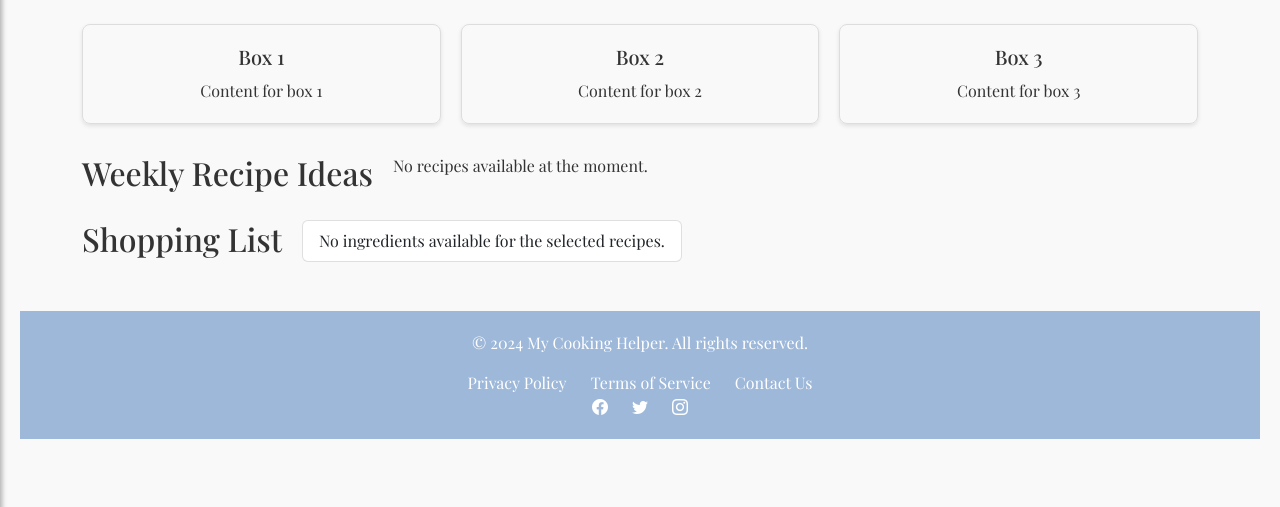
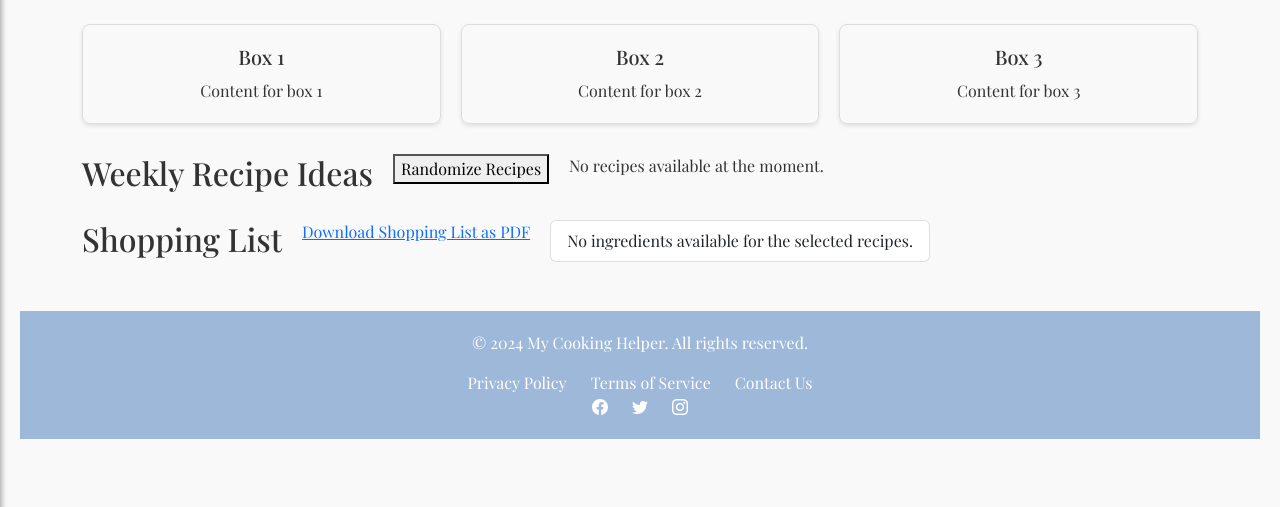
Before and after one commit to rworsham/My_Cooking_Helper_Django, a Django app: page /dashboard in a window 1280 px wide. Shown: the part 108-615 px from the top of the page. Run offline with Django 5.2, Linux system fonts and the light colour scheme; the visitor is signed in with stand-in values (Sample User, id 1); data that the repository does not hold is empty; some web fonts are replaced.

Commit message:
moved get_random_recipes to cooking_data/utils for consistency. Added PDF option for shopping list. Expanded view for dashboard to save recipes in session and give the ability to generate a new set of recipes with a new shopping list.

```diff
--- a/my_cooking_helper/cooking_data/utils.py
+++ b/my_cooking_helper/cooking_data/utils.py
@@ -1,5 +1,10 @@
 from django.db.models import Avg, Max
 from .models import Recipe, RecipeCategory, Category
+from reportlab.lib.pagesizes import letter
+from reportlab.pdfgen import canvas
+from io import BytesIO
+import random
+
 
 def get_highest_rated_recipes(limit=3):
     max_rating = (
@@ -31,3 +36,34 @@ def get_highest_rated_recipes_per_category(limit=4):
         category_recipes[category.name] = recipes
 
     return category_recipes
+
+
+def get_random_recipes(num_recipes=7):
+    all_recipes = list(Recipe.objects.all())
+    num_recipes = min(num_recipes, len(all_recipes))
+    random_recipes = random.sample(all_recipes, num_recipes)
+    return random_recipes
+
+
+def generate_pdf(shopping_list):
+    buffer = BytesIO()
+    p = canvas.Canvas(buffer, pagesize=letter)
+    p.drawString(100, 750, "Shopping List")
+    y_position = 720
+    max_y_position = 50
+
+    for ingredient, quantity in shopping_list:
+        if y_position < max_y_position:
+            p.showPage()
+            p.setFont("Helvetica", 12)
+            p.drawString(100, 750, "Shopping List")
+            y_position = 720
+
+        p.drawString(100, y_position, f"{ingredient}")
+        y_position -= 20
+
+    p.showPage()
+    p.save()
+    pdf = buffer.getvalue()
+    buffer.close()
+    return pdf
--- a/my_cooking_helper/cooking_post/templates/dashboard.html
+++ b/my_cooking_helper/cooking_post/templates/dashboard.html
@@ -53,6 +53,10 @@
 
                     <div class="box-container">
                         <h2>Weekly Recipe Ideas</h2>
+                        <form method="get" action="{% url 'cooking_post:dashboard' %}">
+                            <input type="hidden" name="randomize" value="true">
+                            <button type="submit">Randomize Recipes</button>
+                        </form>
                         <div class="row">
                             {% for recipe in weekly_ideas %}
                                 <div class="col-md-4">
@@ -76,10 +80,11 @@
                     </div>
                     <div class="box-container">
                         <h2>Shopping List</h2>
+                        <a href="{% url 'cooking_post:dashboard' %}?pdf=true">Download Shopping List as PDF</a>
                         <ul class="list-group">
                             {% for ingredient, quantity in shopping_list %}
                                 <li class="list-group-item">
-                                    {{ ingredient }}: {{ quantity }}
+                                    {{ ingredient }}
                                 </li>
                             {% empty %}
                                 <li class="list-group-item">No ingredients available for the selected recipes.</li>
--- a/my_cooking_helper/cooking_post/views.py
+++ b/my_cooking_helper/cooking_post/views.py
@@ -9,7 +9,8 @@ from django.contrib.auth.decorators import login_required
 from collections import defaultdict
 from .forms import LoginForm, SignUpForm
 from cooking_data.models import Recipe, Rating, Category
-from cooking_data.utils import get_highest_rated_recipes, get_highest_rated_recipes_per_category
+from cooking_data.utils import get_highest_rated_recipes, get_highest_rated_recipes_per_category, generate_pdf, get_random_recipes
+
 
 def landing_page(request):
     context = {"featured_recipes": get_highest_rated_recipes(limit=3)}
@@ -26,6 +27,7 @@ def recipes(request):
         'page_obj': page_obj,
     }
     return render(request, "recipes.html", context)
+
 
 def recipe_detail(request, id):
     recipe = get_object_or_404(Recipe, id=id)
@@ -48,9 +50,11 @@ def recipe_detail(request, id):
 
     return render(request, 'recipe_detail.html', context)
 
+
 def featured_recipes(request):
     context = {"featured_recipes": get_highest_rated_recipes(), 'category_recipes': get_highest_rated_recipes_per_category()}
     return render(request, "featured_recipes.html", context)
+
 
 def search_recipes(request):
     query = request.GET.get('q')
@@ -58,6 +62,7 @@ def search_recipes(request):
     if query and len(query) < 80:
         results = Recipe.objects.filter(name__icontains=query)
     return render(request, 'search_recipes.html', {'results': results, 'query': query})
+
 
 def sign_up(request):
     context = {"sign_up_form": SignUpForm()}
@@ -107,16 +112,21 @@ def logout_user(request):
     logout(request)
     return redirect("cooking_post:landing_page")
 
-def get_random_recipes(num_recipes=7):
-    all_recipes = list(Recipe.objects.all())
-    num_recipes = min(num_recipes, len(all_recipes))
-    random_recipes = random.sample(all_recipes, num_recipes)
-    return random_recipes
-
 
 @login_required
 def dashboard(request):
-    random_recipes = get_random_recipes()
+    if request.GET.get('randomize') == 'true':
+        random_recipes = get_random_recipes()
+        request.session['random_recipes'] = [recipe.id for recipe in random_recipes]
+        return redirect('cooking_post:dashboard')
+
+    recipe_ids = request.session.get('random_recipes')
+    if recipe_ids:
+        random_recipes = Recipe.objects.filter(id__in=recipe_ids)
+    else:
+        random_recipes = get_random_recipes()
+        request.session['random_recipes'] = [recipe.id for recipe in random_recipes]
+
     shopping_list = defaultdict(float)
 
     for recipe in random_recipes:
@@ -124,6 +134,13 @@ def dashboard(request):
             ingredient_name = recipe_ingredient.ingredient.name
             quantity = recipe_ingredient.quantity or 0
             shopping_list[ingredient_name] += quantity
+
+    if request.GET.get('pdf') == 'true':
+        pdf = generate_pdf(shopping_list.items())
+        response = HttpResponse(pdf, content_type='application/pdf')
+        response['Content-Disposition'] = 'attachment; filename="shopping_list.pdf"'
+        return response
+
     context = {
         "weekly_ideas": random_recipes,
         "shopping_list": shopping_list.items(),
```
